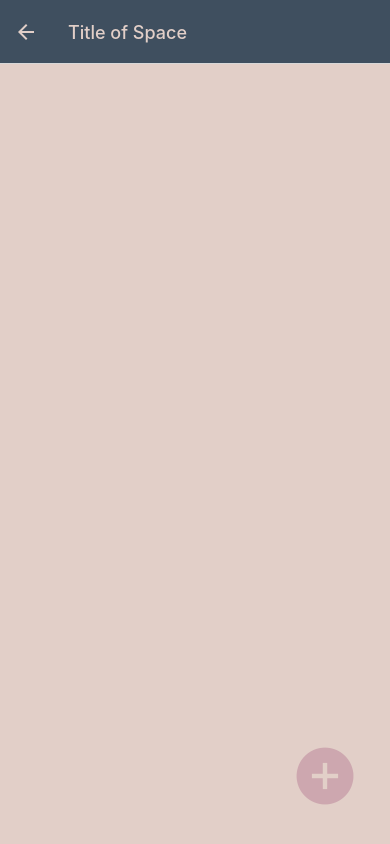
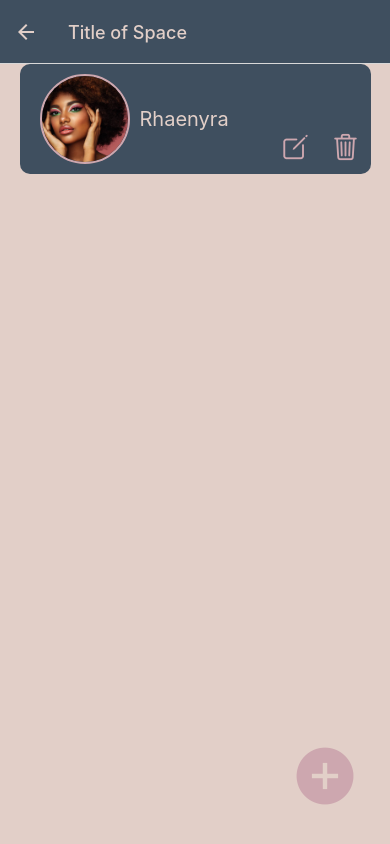
Before and after one commit to johnziss9/EasyContinuity-Mobile, a React Native app: screen /Space in a window 390 px wide. Built offline with nearby package versions, Linux system fonts and the light colour scheme.

Commit message:
- Created attachment card. - Made attachment card clickable. - Renamed Space component to SpaceCard and changed it in other components. - Added attachment in Space component with a modal (unfinished).

```diff
--- /dev/null
+++ b/components/AttachmentCard.jsx
@@ -0,0 +1,63 @@
+import React, { useState } from 'react';
+import { StyleSheet, View, Text, Pressable, Image, Modal } from 'react-native';
+import Ionicons from 'react-native-vector-icons/Ionicons';
+import someImage from '../assets/dummy-image.jpg';
+
+const AttachmentCard = ({ attachmentName, onPress }) => {
+    return (
+        <Pressable style={styles.pressable} onPress={onPress} testID='attachment-component'>
+            <View style={styles.container}>
+                <Image source={someImage} style={styles.image} />
+                <Text style={styles.text}>{attachmentName}</Text>
+                <Pressable style={styles.editSpace}>
+                    <Ionicons name="create-outline" size={30} color="#CDA7AF" />
+                </Pressable>
+                <Pressable style={styles.deleteSpace}>
+                    <Ionicons name="trash-outline" size={30} color="#CDA7AF" />
+                </Pressable>
+            </View>
+        </Pressable>
+    );
+}
+
+const styles = StyleSheet.create({
+    pressable: {
+        width: '100%',
+        alignItems: 'center',
+    },
+    container: {
+        backgroundColor: '#3F4F5F',
+        width: '90%',
+        paddingHorizontal: 20,
+        height: 110,
+        marginBottom: 20,
+        borderRadius: 10,
+        flexDirection: 'row',
+        alignItems: 'center'
+    },
+    text: {
+        color: '#E2CFC8',
+        fontSize: 20,
+        maxWidth: 200,
+    },
+    image: {
+      width: 90,
+      height: 90,
+      marginRight: 10,
+      borderRadius: 100,
+      borderColor: '#CDA7AF',
+      borderWidth: 2
+    },
+    editSpace: {
+        position: 'absolute',
+        bottom: 10,
+        right: 60
+    },
+    deleteSpace: {
+        position: 'absolute',
+        bottom: 10,
+        right: 10
+    }
+});
+
+export default AttachmentCard;
--- a/components/Space.jsx
+++ b/components/SpaceCard.jsx
@@ -29,14 +29,14 @@ const styles = StyleSheet.create({
         width: '90%',
         paddingHorizontal: 20,
         height: 110,
-        marginTop: 10,
-        marginBottom: 10,
+        marginBottom: 20,
         borderRadius: 10
     },
     text: {
         color: '#E2CFC8',
         fontSize: 20,
-        paddingTop: 10
+        paddingTop: 10,
+        maxWidth: 280
     },
     editSpace: {
         position: 'absolute',
--- a/pages/Dashboard.jsx
+++ b/pages/Dashboard.jsx
@@ -2,7 +2,7 @@ import React, { useState } from 'react';
 import { StyleSheet, Pressable, Modal, View, Text, TouchableOpacity, TextInput } from 'react-native';
 import { SafeAreaView } from 'react-native-safe-area-context';
 import Ionicons from 'react-native-vector-icons/Ionicons';
-import SpaceCard from '../components/Space';
+import SpaceCard from '../components/SpaceCard';
 import { useNavigation } from '@react-navigation/native';
 
 const Dashboard = () => {
--- a/pages/Space.jsx
+++ b/pages/Space.jsx
@@ -1,13 +1,16 @@
 import React, { useState } from 'react';
-import { StyleSheet, Pressable, Modal, View, Text, TouchableOpacity, FlatList } from 'react-native';
+import { StyleSheet, Pressable, Modal, View, Text, TouchableOpacity, FlatList, Image } from 'react-native';
 import { SafeAreaView } from 'react-native-safe-area-context';
 import Ionicons from 'react-native-vector-icons/Ionicons';
 import useFileBrowser from '../hooks/useFileBrowser';
+import AttachmentCard from '../components/AttachmentCard';
+import someImage from '../assets/dummy-image.jpg';
 
 const Space = () => {
     const { filesInfo, browseFiles } = useFileBrowser();
 
     const [showAddNewItemModal, setShowAddNewItemModal] = useState(false);
+    const [showViewAttachmentModal, setShowViewAttachmentModal] = useState(false);
 
     const renderFileItem = ({ item }) => (
         <Text>
@@ -43,6 +46,24 @@ const Space = () => {
                     </View>
                 </View>
             </Modal>
+            <Modal
+                transparent={true}
+                animationType="fade"
+                visible={showViewAttachmentModal}
+                onRequestClose={() => setShowViewAttachmentModal(false)} // Android back button handling
+            >
+                <View style={styles.modalContainer}>
+                    <View style={styles.modalContent}>
+                        <View style={styles.modalImageContainer}>
+                            <Image source={someImage} style={styles.modalImage} />
+                        </View>
+                        <Text style={styles.modalText} accessibilityLabel="Information:">Information:</Text>
+                        <Text style={styles.modalText} accessibilityLabel="Makeup:">Makeup:</Text>
+                        <Text style={styles.modalText} accessibilityLabel="Hair:">Hair:</Text>
+                    </View>
+                </View>
+            </Modal>
+            <AttachmentCard attachmentName={'Rhaenyra'} onPress={() => setShowViewAttachmentModal(true)}/>
             <Pressable style={styles.addNewButton} testID='add-item-button' onPress={() => setShowAddNewItemModal(true)}>
                 <Ionicons name="add-circle-sharp" size={70} color="#CDA7AF" />
             </Pressable>
@@ -74,7 +95,7 @@ const styles = StyleSheet.create({
         borderRadius: 10
     },
     modalText: {
-        fontSize: 20,
+        fontSize: 22,
         marginBottom: 10,
         color: '#3F4F5F'
     },
@@ -104,6 +125,20 @@ const styles = StyleSheet.create({
     },
     modalButtonTextFolder: {
         color: '#3F4F5F'
+    },
+    modalImageContainer: {
+        width: '100%',
+        height: 'auto',
+        aspectRatio: 1,
+        borderWidth: 2,
+        borderColor: '#CDA7AF',
+        backgroundColor: '#000',
+        marginBottom: 20
+    },
+    modalImage: {
+        width: '100%',
+        height: '100%',
+        resizeMode: 'contain',
     }
 });
 
```
Also changed, not shown: assets/dummy-image.jpg (added).
